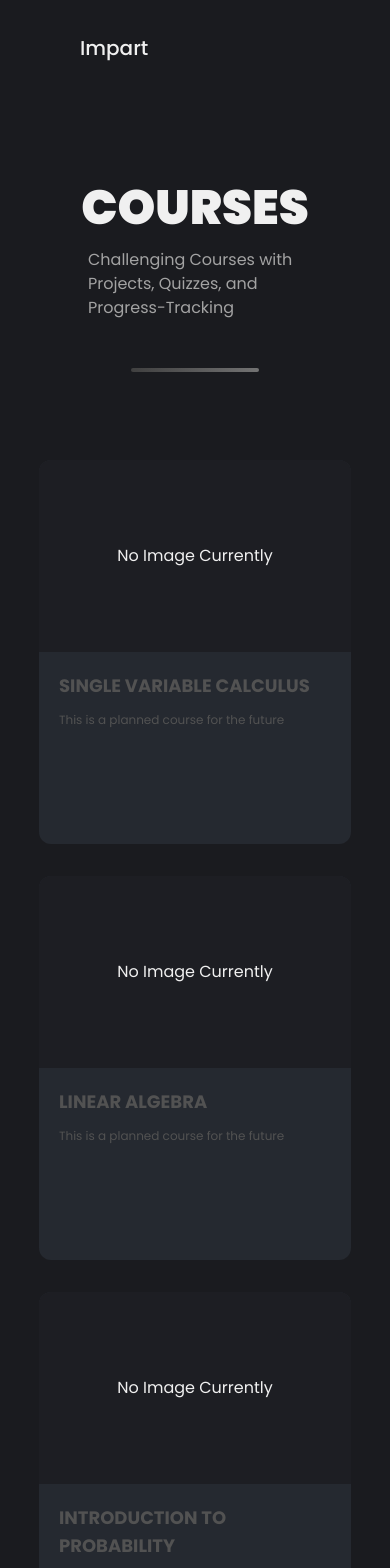
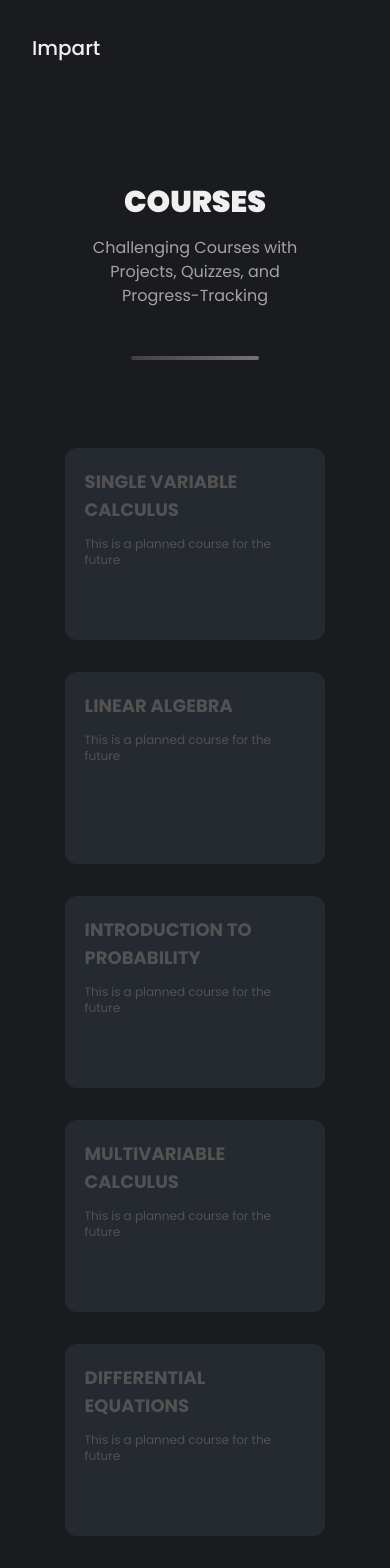
Before and after one commit to Yaucrates/impart, a SvelteKit app: page /courses in a window 390 px wide. Shown: the top 1568 px of the page. Built offline with nearby package versions, Linux system fonts and the light colour scheme.

Commit message:
Responsiveness

```diff
--- a/package.json
+++ b/package.json
@@ -14,6 +14,7 @@
 		"@sveltejs/kit": "^2.0.0",
 		"@sveltejs/vite-plugin-svelte": "^4.0.0-next.6",
 		"@tailwindcss/typography": "^0.5.14",
+		"@types/node": "^22.7.4",
 		"autoprefixer": "^10.4.20",
 		"svelte": "^5.0.0-next.1",
 		"svelte-check": "^4.0.0",
--- a/src/lib/components/CourseBanner.svelte
+++ b/src/lib/components/CourseBanner.svelte
@@ -27,9 +27,9 @@
     aria-expanded={expanded}
     onclick={toggle}
     onkeydown={(e) => e.key === 'Enter' && toggle()}
-    class={`${disable ? "cursor-default" : "cursor-pointer"} w-[312px] h-96 row-span-1 overflow-hidden flex flex-col justify-between rounded-xl bg-[#252930] shadow-input transition duration-200`}
+    class={`${disable ? "cursor-default" : "cursor-pointer"} w-4/5 xs:w-[312px] min-h-48 xs:h-96 row-span-1 overflow-hidden flex flex-col justify-between rounded-xl bg-[#252930] shadow-input transition duration-200`}
 >
-    <div class="bg-[#1d1e23] h-1/2 flex items-center justify-center">
+    <div class="bg-[#1d1e23] h-1/2 hidden xs:flex items-center justify-center">
         No Image Currently
     </div>
     <div class="p-5 h-1/2 transition duration-200 flex flex-col gap-3">
--- a/src/lib/components/Navigation/Header.svelte
+++ b/src/lib/components/Navigation/Header.svelte
@@ -1,4 +1,4 @@
-<header class="w-full px-20 py-12 h-20 flex justify-center items-center">
+<header class="w-full px-8 xs:px-20 py-12 h-20 flex justify-center items-center">
     <div class="w-full max-w-screen-lg flex justify-between">
         <ul class="gap-12 flex justify-center items-center">
             <li><a href="/" class="text-xl font-medium">Impart</a></li>
--- a/src/routes/(user-access-and-enrollement)/+page.svelte
+++ b/src/routes/(user-access-and-enrollement)/+page.svelte
@@ -4,7 +4,7 @@
 
 <div class="w-full h-full gap-8 flex flex-col lg:flex-row items-center justify-center">
     <div class="p-4 sm:p-0 flex flex-col justify-around items-center text-center">
-        <h1 class="text-6xl font-light">
+        <h1 class="text-4xl sm:text-6xl font-light">
             Ignite Curious
             <br />
             Minds with
@@ -12,7 +12,7 @@
                 Impart
             </span>
         </h1>
-        <p class="max-w-lg mt-8 text-base lg:text-lg font-light">
+        <p class="max-w-lg mt-8 sm:text-base lg:text-lg font-light">
             <span class="font-medium">
                 Effortless Understanding, Zero Memorization.
             </span>
--- a/src/routes/(user-access-and-enrollement)/courses/+page.svelte
+++ b/src/routes/(user-access-and-enrollement)/courses/+page.svelte
@@ -4,11 +4,11 @@
 
 <div class="p-8 w-full flex flex-col items-center justify-center">
     <div class="p-14 gap-4 w-full flex flex-col justify-center items-center">
-        <h1 class="font-black text-5xl">COURSES</h1>
-        <p class="text-neutral-400">Challenging Courses with Projects, Quizzes, and Progress-Tracking</p>
+        <h1 class="font-black text-3xl sm:text-5xl">COURSES</h1>
+        <p class="text-neutral-400 text-center">Challenging Courses with Projects, Quizzes, and Progress-Tracking</p>
         <div class="h-1 my-8 w-32 rounded-full bg-gradient-to-r from-neutral-700 to-neutral-500"></div>
     </div>
-    <div class="w-fit gap-8 grid grid-cols-1 md:grid-cols-2 lg:grid-cols-3">
+    <div class="gap-8 grid grid-cols-1 md:grid-cols-2 lg:grid-cols-3 place-items-center">
         <CourseBanner disable title="Single Variable Calculus" instructor="Yousif Abdulhussein"/>
         <CourseBanner disable title="Linear Algebra" instructor="Yousif Abdulhussein"/>
         <CourseBanner disable title="Introduction to Probability" instructor="Yousif Abdulhussein"/>
--- a/tailwind.config.ts
+++ b/tailwind.config.ts
@@ -13,6 +13,9 @@ export default {
             impart: {
                 background: "rgb(26, 27, 31)",
             }
+        },
+        screens: {
+            'xs': '400px',
         }
     }
   },
```
Also changed, not shown: 1 other file (tests, documents, lock files or other folders).
